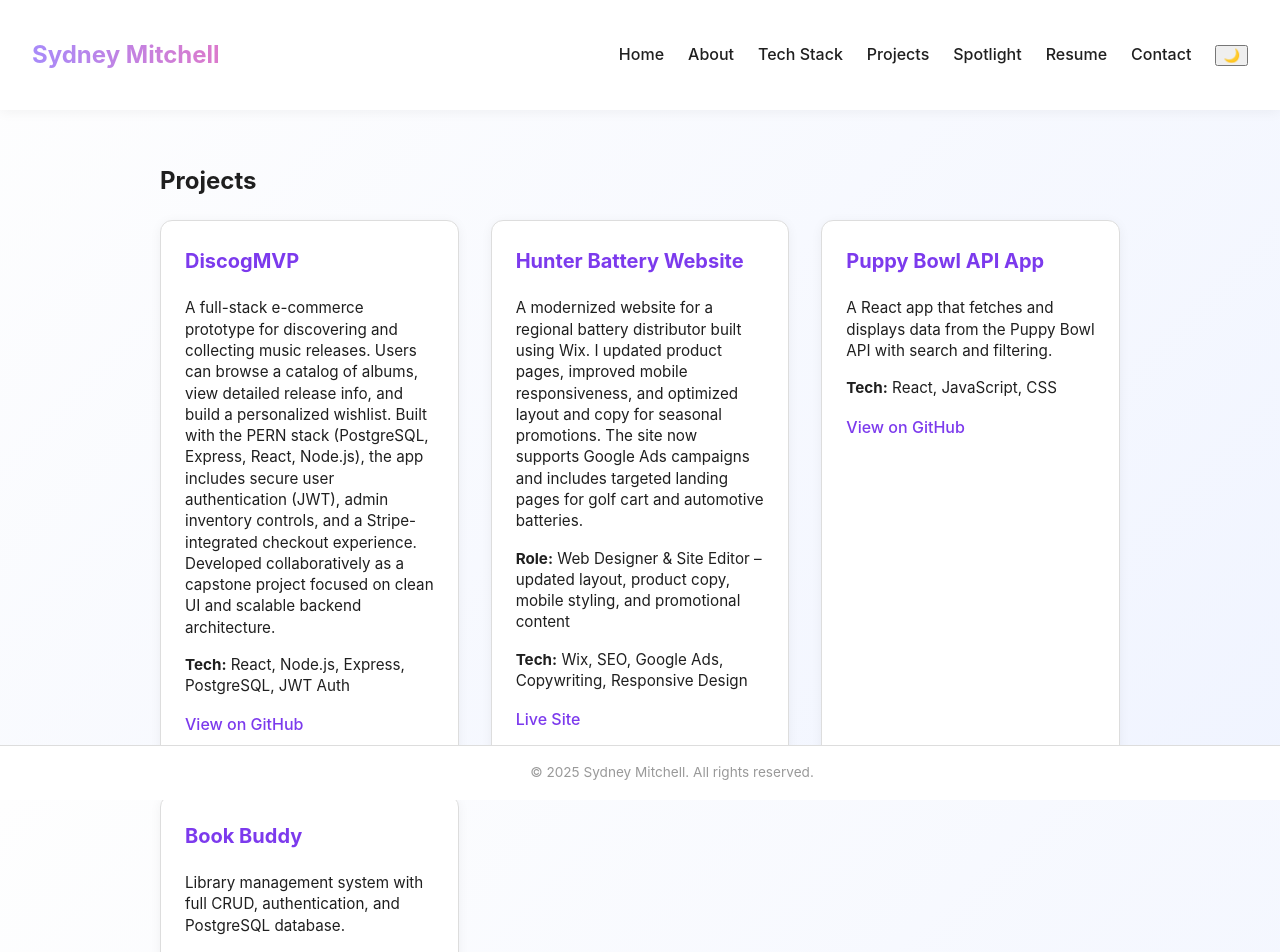
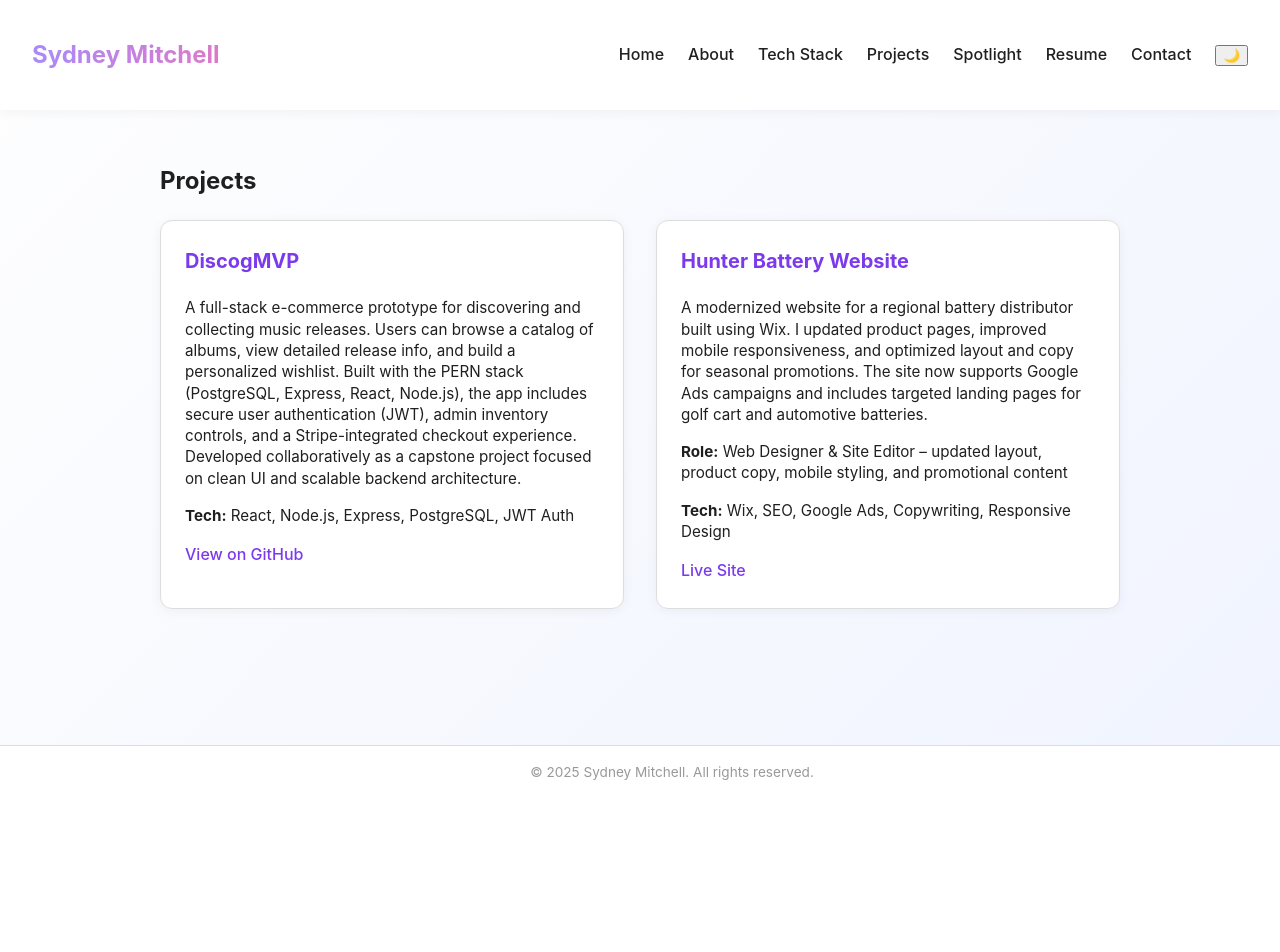
Before and after one commit to sydmitch/portfolio-website, a React (Vite) app: page /projects in a window 1280 px wide. Shown: the top 952 px of the page. After the commit the page ends 800 px from the top, so only its background shows below. Built offline with nearby package versions, Linux system fonts and the light colour scheme.

Commit message:
Updating project list

```diff
--- a/src/pages/Projects.jsx
+++ b/src/pages/Projects.jsx
@@ -12,19 +12,7 @@ export default function Projects() {
       role: 'Web Designer & Site Editor – updated layout, product copy, mobile styling, and promotional content',
       tech: 'Wix, SEO, Google Ads, Copywriting, Responsive Design',
       live: 'https://www.hunterbattery.net/'
-    },
-    {
-      title: 'Puppy Bowl API App',
-      description: 'A React app that fetches and displays data from the Puppy Bowl API with search and filtering.',
-      tech: 'React, JavaScript, CSS',
-      link: 'https://github.com/sydmitch/Unit2.PuppyBowl.Core.Starter'
-    },
-    {
-      title: 'Book Buddy',
-      description: 'Library management system with full CRUD, authentication, and PostgreSQL database.',
-      tech: 'Node.js, Express, PostgreSQL',
-      link: 'https://github.com/sydmitch/Unit2.PuppyBowl.Core.Starter'
-    },
+    }
   ];
 
   return (
```
